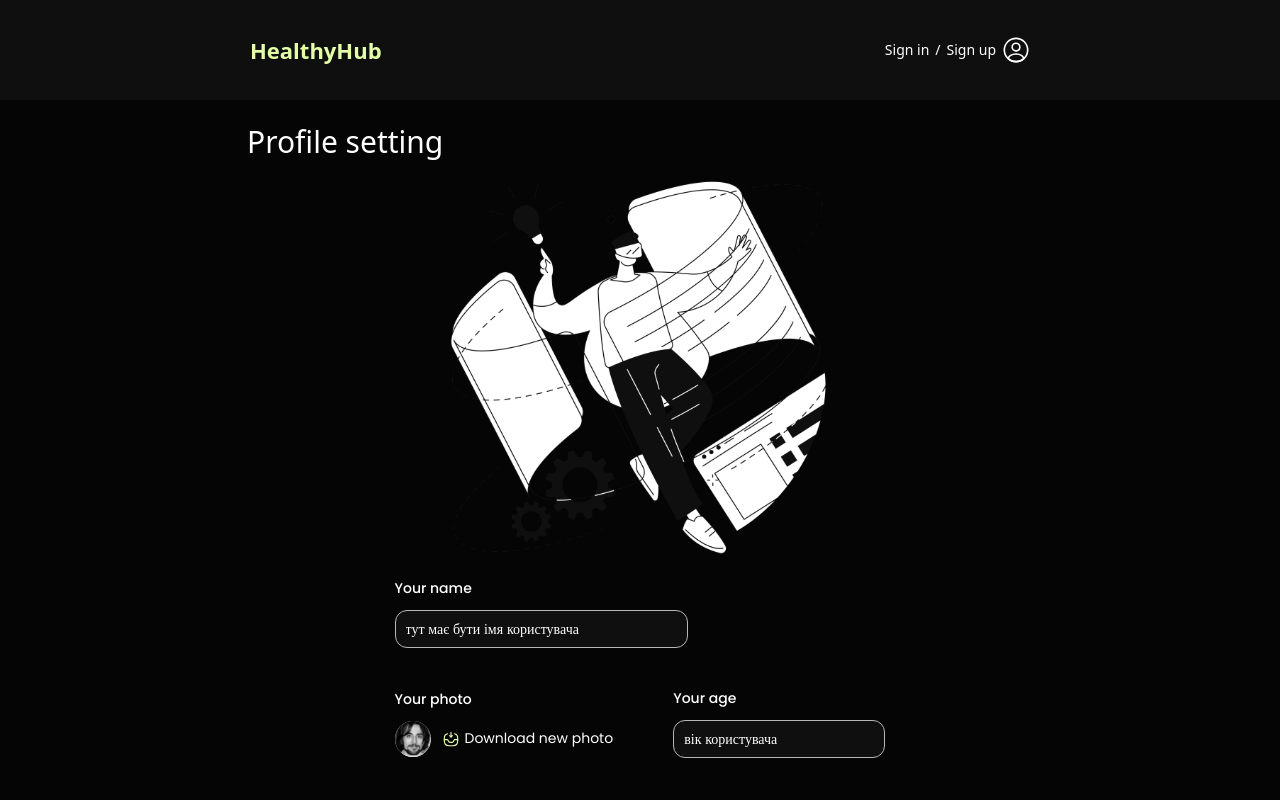
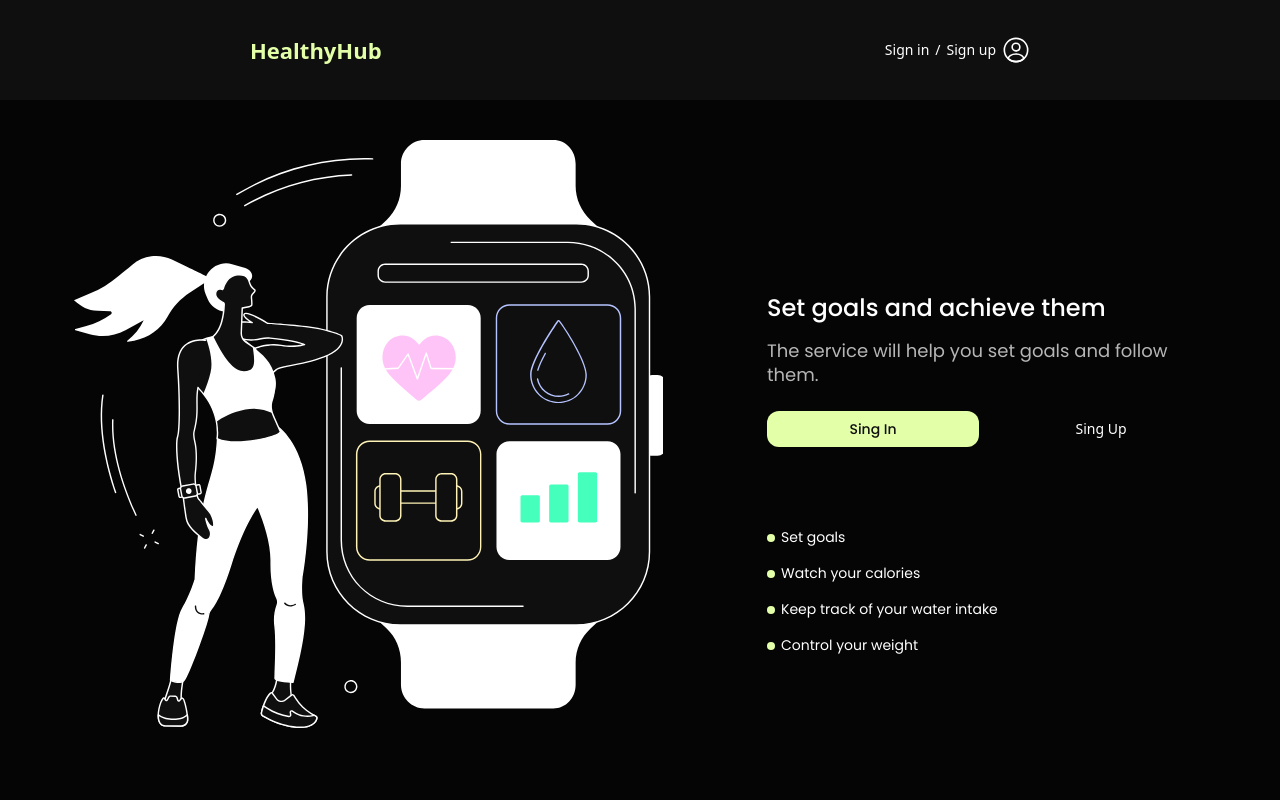
Before and after one commit to AnnaHort/HealthyHub, a React (Vite) app: page /HealthyHub/welcome in a window 1280 px wide. Shown: the top 800 px of the page. Built offline with nearby package versions, Linux system fonts and the light colour scheme.

Commit message:
debuging conflict sharedLayout.jsx

```diff
--- a/src/components/SharedLayout/SharedLayout.jsx
+++ b/src/components/SharedLayout/SharedLayout.jsx
@@ -7,7 +7,7 @@ import { useSelector } from 'react-redux';
 import selectIsLoggedIn from '../../redux/auth/authSelectors';
 
 import { Container } from './SharedLayout.styled';
-import ProfileSettingsPage from '../../pages/ProfileSettingsPage/ProfileSettingsPage';
+
 
 const SharedLayout = () => {
   const isLoggedIn = useSelector(selectIsLoggedIn);
@@ -19,7 +19,7 @@ const SharedLayout = () => {
           {isLoggedIn ? <HeaderAuthorizedUser /> : <Header />}
         </HeaderContainerStyled>
       </HeaderBg>
-    <ProfileSettingsPage/>
+
     <Container>
       <Suspense fallback={<div>Loading...</div>}>
         <Outlet />
```
